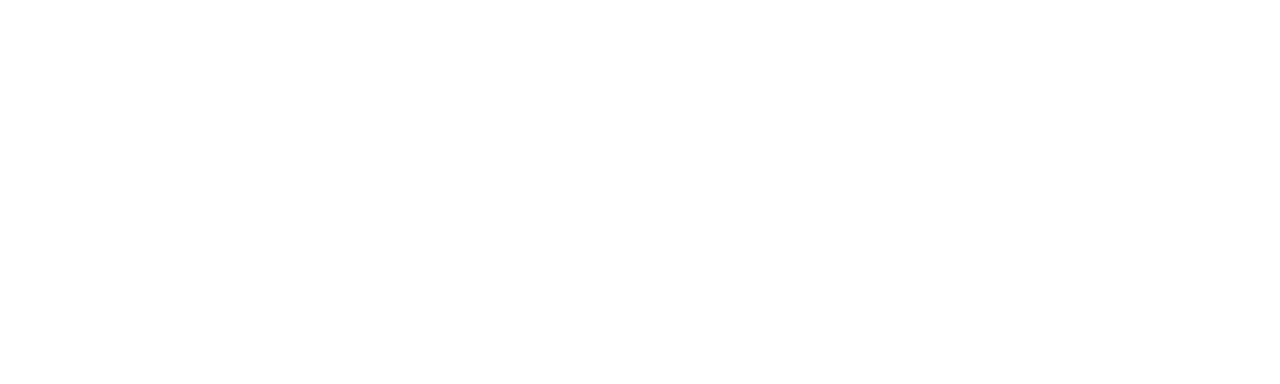
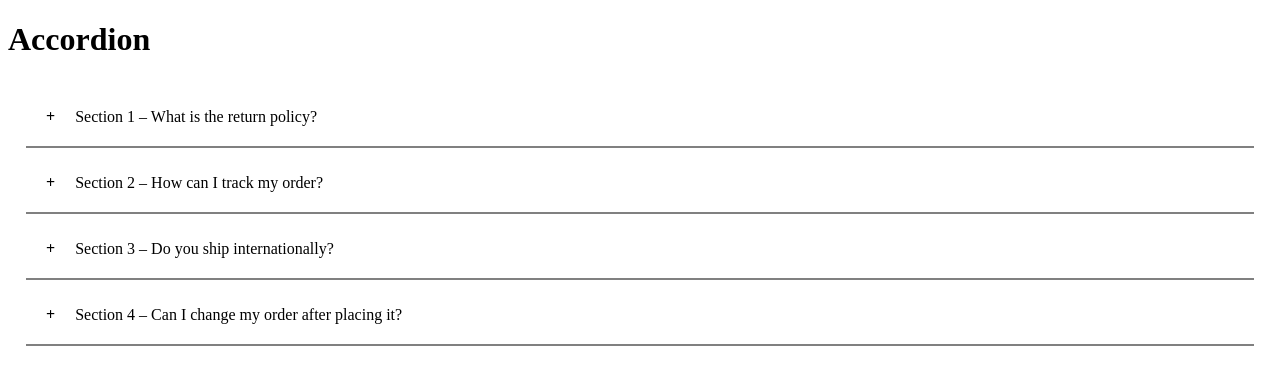
Before and after one commit to chandninigam/ui_playground, a React (Vite) app: page /accordion in a window 1280 px wide. Before the commit this address had no page. Shown: the top 384 px of the page. Built offline with nearby package versions, Linux system fonts and the light colour scheme.

Commit message:
Addedn Accordions

```diff
--- a/src/App.jsx
+++ b/src/App.jsx
@@ -4,6 +4,8 @@
 import { ScrollVisibiltyDetect } from "./screens/ScrollVisibilityDetect";
 import { EndlessScroll } from "./screens/EndlessScroll";
 import { VisibleItem } from "./screens/IntersectionObserver";
+import { Accordion } from "./screens/Accordion";
+import { FileExploreUi } from "./screens/FileExploreUi";
 
 function App() {
   return (
@@ -17,6 +19,8 @@
           />
           <Route path="/endless_scroll" element={<EndlessScroll />} />
           <Route path="/intersection_observer" element={<VisibleItem />} />
+          <Route path="/accordion" element={<Accordion />} />
+          {/* <Route path="/file_explore" element={<FileExploreUi />} /> */}
         </Routes>
       </Router>
     </>
--- /dev/null
+++ b/src/screens/Accordion.jsx
@@ -0,0 +1,66 @@
+import { useState } from "react";
+import "../styles/accordion.css";
+
+export function Accordion() {
+  const accordionData = [
+    {
+      id: 1,
+      title: "Section 1 – What is the return policy?",
+      subTitle:
+        "We offer a 30-day return policy for all unused items in their original packaging. Simply contact our support team, and we’ll guide you through the return process. Refunds are processed within 5–7 business days.",
+    },
+    {
+      id: 2,
+      title: "Section 2 – How can I track my order?",
+      subTitle:
+        "After your order ships, you’ll receive a confirmation email with a tracking link. You can also log in to your account and view the status under the My Orders section.",
+    },
+    {
+      id: 3,
+      title: "Section 3 – Do you ship internationally?",
+      subTitle:
+        "Yes, we ship to over 50 countries worldwide. Shipping costs and delivery times vary based on your location. International orders may be subject to customs fees.",
+    },
+    {
+      id: 4,
+      title: "Section 4 – Can I change my order after placing it?",
+      subTitle:
+        "Changes can be made within 24 hours of placing your order, provided it has not been processed for shipping. Contact customer service immediately for assistance.",
+    },
+  ];
+  const [openIndices, setOpenIndices] = useState([]);
+
+  function toggleIndex(currentIndex) {
+    setOpenIndices((prev) =>
+      openIndices.includes(currentIndex)
+        ? openIndices.filter((ele) => ele !== currentIndex)
+        : [...prev, currentIndex]
+    );
+  }
+
+  return (
+    <div>
+      <h1>Accordion</h1>
+      <div className="accWrapper">
+        {accordionData.map((ele, index) => {
+          const isOpen = openIndices.includes(index);
+          return (
+            <div className="txtContainer" key={ele.id}>
+              <button
+                className="title"
+                onClick={() => toggleIndex(index)}
+                aria-expanded={isOpen}
+              >
+                <span className="plusIcon">{isOpen === true ? "-" : "+"}</span>
+                {ele.title}
+              </button>
+              <div className={`subtitle ${isOpen === true ? "open" : "close"}`}>
+                {ele.subTitle}
+              </div>
+            </div>
+          );
+        })}
+      </div>
+    </div>
+  );
+}
--- a/src/screens/Home.jsx
+++ b/src/screens/Home.jsx
@@ -16,6 +16,12 @@
         <span>
           3. <Link to="/intersection_observer">Intersection Observer</Link>
         </span>
+        <span>
+          4. <Link to="/accordion">Accordion UI</Link>
+        </span>
+        <span>
+          5. <Link to="/file_explore">File Explore UI</Link>
+        </span>
       </div>
     </div>
   );
--- /dev/null
+++ b/src/styles/accordion.css
@@ -0,0 +1,22 @@
+.accWrapper {
+  display: flex;
+  flex-direction: column;
+  padding: 10px;
+}
+.txtContainer {
+  padding: 10px;
+  margin: 8px;
+  border-bottom: 2px solid grey;
+}
+.plusIcon {
+  font-weight: 700;
+  margin-right: 10px;
+}
+.title {
+  all: unset;
+  padding-bottom: 10px;
+  cursor: pointer;
+}
+.close {
+  display: none;
+}
```
